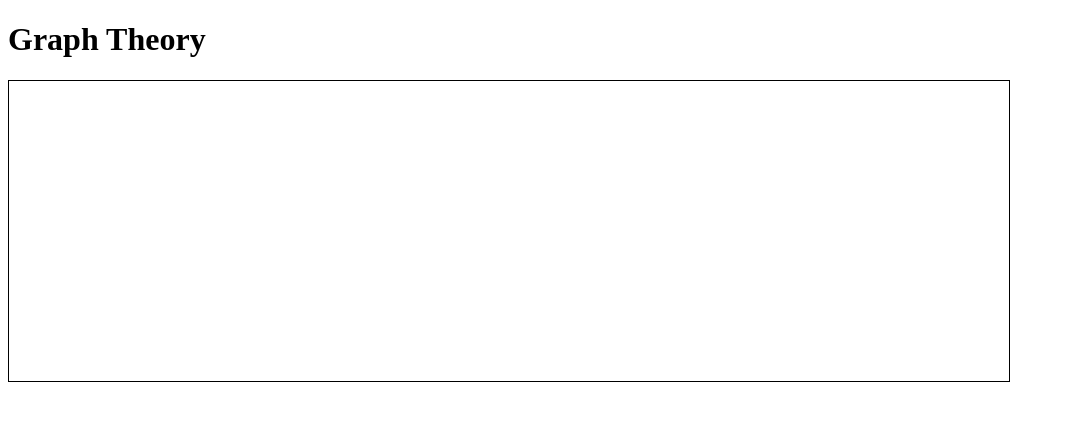
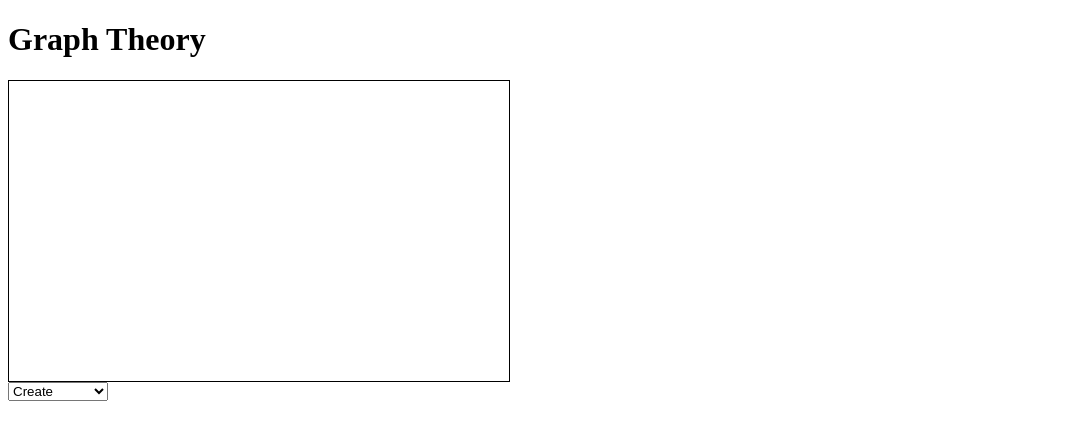
Before and after one commit to wyattlake/graph-theory, a SvelteKit app: page / in a window 1280 px wide. Shown: the top 440 px of the page, without its empty margins (0-1065 px from the left). Built offline with nearby package versions, Linux system fonts and the light colour scheme.

Commit message:
Added nodes

```diff
--- a/src/Canvas.svelte
+++ b/src/Canvas.svelte
@@ -1,6 +1,7 @@
 <script lang="ts">
     import { onMount, onDestroy, setContext } from "svelte";
     import { Graph, Position, Node, Edge } from "$lib/graph";
+    import type { HTMLSelectAttributes } from "svelte/elements";
 
     export let width: number,
         height: number,
@@ -11,12 +12,30 @@
 
     let graph = new Graph([], []);
 
+    let options = [
+        { id: 1, text: `Create` },
+        { id: 2, text: `Move` },
+        { id: 3, text: `Delete` },
+    ];
+
     const nodeRadius = 10;
 
     let draggingNode: Node | null = null;
-    let moved = false;
 
     let edgeStart: Node | null = null;
+
+    let selected: HTMLSelectAttributes;
+
+    function getNodeFromPosition(position: Position) {
+        for (var node of graph.nodes) {
+            const distance = Position.distance(node.position, position);
+            if (distance < nodeRadius + 2) {
+                return node;
+            }
+        }
+
+        return null;
+    }
 
     onMount(() => {
         let context: CanvasRenderingContext2D = canvas.getContext("2d")!;
@@ -50,35 +69,41 @@
                 if (clickedNode != null) {
                     draggingNode = clickedNode;
                 } else {
+                    if (selected.id == "1") {
                         graph.nodes.push(Node.fromPosition(clickPos));
                     }
                 }
-
-            moved = false;
+            }
         });
 
         addEventListener("mousemove", (event) => {
-            moved = true;
             if (draggingNode != null) {
+                if (selected.id == "2") {
                     let mousePosition = getCanvasPosition(event);
                     if (mousePosition != null) {
                         draggingNode.position = mousePosition;
+                    }
                 }
             }
         });
 
         addEventListener("mouseup", (event) => {
             if (draggingNode != null) {
-                if (!moved) {
-                    if (edgeStart == null) {
-                        edgeStart = draggingNode;
-                    } else if (edgeStart != draggingNode) {
-                        graph.edges.push(new Edge(edgeStart, draggingNode));
-                        edgeStart = null;
+                if (selected.id == "1") {
+                    let releasePos = getCanvasPosition(event);
+                    if (releasePos == null) {
+                        draggingNode = null;
+                        return;
+                    }
+
+                    let releaseNode = getNodeFromPosition(releasePos);
+                    if (releaseNode == null) {
+                        return;
+                    }
+
+                    graph.edges.push(new Edge(draggingNode, releaseNode));
                 }
             }
-            }
-
             draggingNode = null;
         });
 
@@ -129,9 +154,30 @@
     });
 </script>
 
+<div class="container">
     <canvas
         bind:this={canvas}
         width={width * pixelRatio}
         height={height * pixelRatio}
         style="width: {width}px; height: {height}px;border: 1px solid black"
     />
+
+    <select bind:value={selected}>
+        {#each options as option}
+            <option value={option}>
+                {option.text}
+            </option>
+        {/each}
+    </select>
+</div>
+
+<style>
+    .container {
+        display: flex;
+        flex-direction: column;
+    }
+
+    select {
+        width: 100px;
+    }
+</style>
--- a/src/routes/+page.svelte
+++ b/src/routes/+page.svelte
@@ -3,4 +3,4 @@
 </script>
 
 <h1>Graph Theory</h1>
-<Canvas width={1000} height={300} />
+<Canvas width={500} height={300} />
```
Lines whose indentation alone changed are shown as unchanged.
